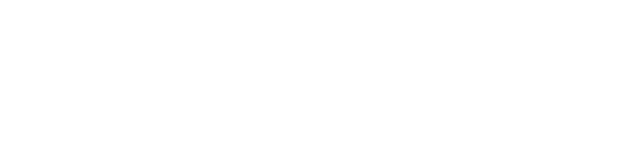
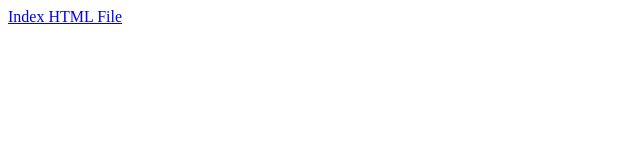
Before and after one commit to TanishaCooper/plotly_challenge, a plain HTML site: page index.html in a window 1280 px wide. Shown: the whole page, without its empty margins (0-640 px from the left). Drawn offline with Linux system fonts and the light colour scheme.

Commit message:
HTML file link updated

```diff
--- a/index.html
+++ b/index.html
@@ -7,6 +7,6 @@
     <title>Reference Index.html</title>
 </head>
 <body>
-    <a href="/StarterCode/index.html"></a>
+    <a href="/StarterCode/index.html">Index HTML File</a>
 </body>
 </html>
```
